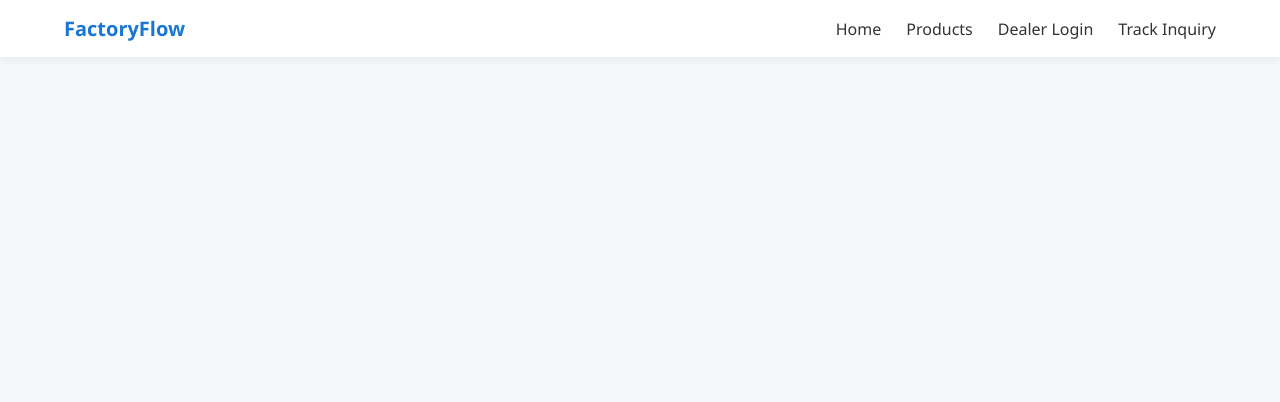
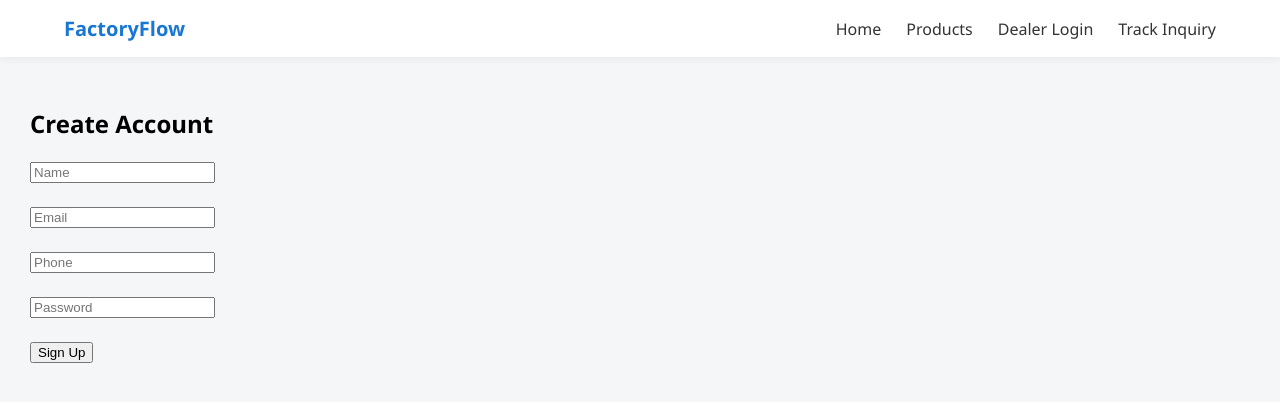
Before and after one commit to Aayush0603/factoryflow-portal, a React (Create React App) app: page /signup in a window 1280 px wide. Shown: the top 402 px of the page. Built offline with nearby package versions, Linux system fonts and the light colour scheme.

Commit message:
Added Sign Up Feature

```diff
--- a/src/App.js
+++ b/src/App.js
@@ -1,5 +1,6 @@
 import React from "react";
 import { BrowserRouter as Router, Routes, Route } from "react-router-dom";
+
 import Navbar from "./components/Navbar";
 import Products from "./pages/Products";
 import ProductDetails from "./pages/ProductDetails";
@@ -9,6 +10,12 @@ import DealerDashboard from "./pages/DealerDashboard";
 import Home from "./pages/Home";
 import TrackInquiry from "./pages/TrackInquiry";
 
+// ✅ NEW IMPORTS
+import Signup from "./pages/Signup";
+import CustomerLogin from "./pages/CustomerLogin";
+import CustomerProtectedRoute from "./components/CustomerProtectedRoute";
+import AccountPage from "./pages/AccountPage"; // create this file
+
 function App() {
   return (
     <Router>
@@ -16,12 +23,25 @@ function App() {
 
       <Routes>
         <Route path="/" element={<Home />} />
-        <Route path="/Products" element={<Products />} />
+        <Route path="/products" element={<Products />} />
         <Route path="/product/:id" element={<ProductDetails />} />
         <Route path="/inquiry/:id" element={<Inquiry />} />
         <Route path="/dealer-login" element={<DealerLogin />} />
         <Route path="/dealer-dashboard" element={<DealerDashboard />} />
         <Route path="/track-inquiry" element={<TrackInquiry />} />
+
+        {/* ===== Customer Auth Routes ===== */}
+        <Route path="/signup" element={<Signup />} />
+        <Route path="/login" element={<CustomerLogin />} />
+
+        <Route
+          path="/account"
+          element={
+            <CustomerProtectedRoute>
+              <AccountPage />
+            </CustomerProtectedRoute>
+          }
+        />
       </Routes>
     </Router>
   );
--- a/src/api.js
+++ b/src/api.js
@@ -1,7 +1,18 @@
 import axios from "axios";
 
 const API = axios.create({
-  baseURL: "https://factoryflow-backend-a0vc.onrender.com/api",
+  baseURL: "https://factoryflow-backend-a0vc.onrender.com/api"
+});
+
+// Attach token automatically
+API.interceptors.request.use((req) => {
+  const token = localStorage.getItem("customerToken");
+
+  if (token) {
+    req.headers.Authorization = `Bearer ${token}`;
+  }
+
+  return req;
 });
 
 export default API;
--- /dev/null
+++ b/src/components/CustomerProtectedRoute.js
@@ -0,0 +1,13 @@
+import { Navigate } from "react-router-dom";
+
+function CustomerProtectedRoute({ children }) {
+  const token = localStorage.getItem("customerToken");
+
+  if (!token) {
+    return <Navigate to="/login" replace />;
+  }
+
+  return children;
+}
+
+export default CustomerProtectedRoute;
--- /dev/null
+++ b/src/pages/AccountPage.js
@@ -0,0 +1,15 @@
+import React from "react";
+
+function AccountPage() {
+  const user = JSON.parse(localStorage.getItem("customerUser"));
+
+  return (
+    <div style={{ padding: 30 }}>
+      <h2>My Account</h2>
+      <p>Name: {user?.name}</p>
+      <p>Email: {user?.email}</p>
+    </div>
+  );
+}
+
+export default AccountPage;
--- /dev/null
+++ b/src/pages/CustomerLogin.js
@@ -0,0 +1,59 @@
+import React, { useState } from "react";
+import API from "../api";
+import { useNavigate } from "react-router-dom";
+
+function CustomerLogin() {
+  const navigate = useNavigate();
+
+  const [form, setForm] = useState({
+    email: "",
+    password: ""
+  });
+
+  const handleLogin = async (e) => {
+    e.preventDefault();
+
+    try {
+      const res = await API.post("/customer/login", form);
+
+      localStorage.setItem("customerToken", res.data.token);
+      localStorage.setItem("customerUser", JSON.stringify(res.data.customer));
+
+      navigate("/");
+
+    } catch (error) {
+      alert("Invalid credentials");
+    }
+  };
+
+  return (
+    <div style={{ padding: 30 }}>
+      <h2>Customer Login</h2>
+
+      <form onSubmit={handleLogin}>
+        <input
+          placeholder="Email"
+          value={form.email}
+          onChange={(e) =>
+            setForm({ ...form, email: e.target.value })
+          }
+        />
+        <br /><br />
+
+        <input
+          type="password"
+          placeholder="Password"
+          value={form.password}
+          onChange={(e) =>
+            setForm({ ...form, password: e.target.value })
+          }
+        />
+        <br /><br />
+
+        <button type="submit">Login</button>
+      </form>
+    </div>
+  );
+}
+
+export default CustomerLogin;
--- /dev/null
+++ b/src/pages/Signup.js
@@ -0,0 +1,77 @@
+import React, { useState } from "react";
+import API from "../api";
+import { useNavigate } from "react-router-dom";
+
+function Signup() {
+  const navigate = useNavigate();
+
+  const [form, setForm] = useState({
+    name: "",
+    email: "",
+    phone: "",
+    password: ""
+  });
+
+  const handleSubmit = async (e) => {
+    e.preventDefault();
+
+    try {
+      await API.post("/customer/signup", form);
+
+      alert("Account created successfully 🎉");
+      navigate("/login");
+
+    } catch (error) {
+      alert(error.response?.data?.message || "Signup failed");
+    }
+  };
+
+  return (
+    <div style={{ padding: 30 }}>
+      <h2>Create Account</h2>
+
+      <form onSubmit={handleSubmit}>
+        <input
+          placeholder="Name"
+          value={form.name}
+          onChange={(e) =>
+            setForm({ ...form, name: e.target.value })
+          }
+        />
+        <br /><br />
+
+        <input
+          placeholder="Email"
+          value={form.email}
+          onChange={(e) =>
+            setForm({ ...form, email: e.target.value })
+          }
+        />
+        <br /><br />
+
+        <input
+          placeholder="Phone"
+          value={form.phone}
+          onChange={(e) =>
+            setForm({ ...form, phone: e.target.value })
+          }
+        />
+        <br /><br />
+
+        <input
+          type="password"
+          placeholder="Password"
+          value={form.password}
+          onChange={(e) =>
+            setForm({ ...form, password: e.target.value })
+          }
+        />
+        <br /><br />
+
+        <button type="submit">Sign Up</button>
+      </form>
+    </div>
+  );
+}
+
+export default Signup;
```
